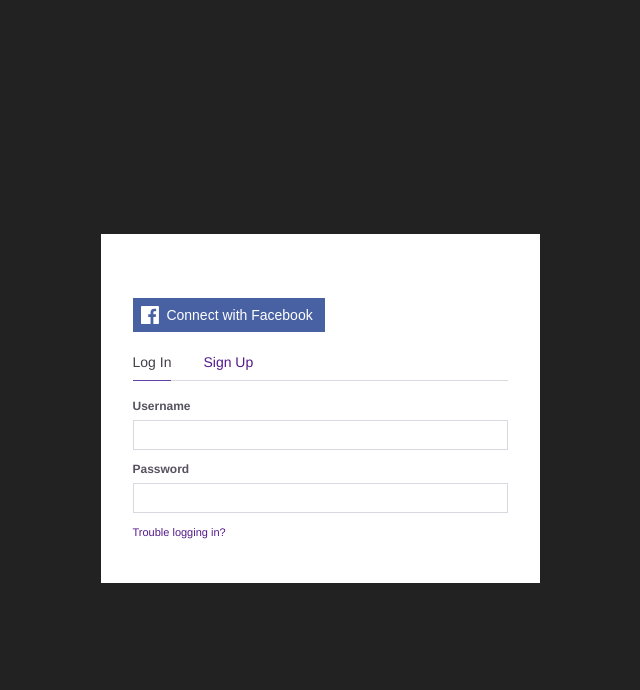
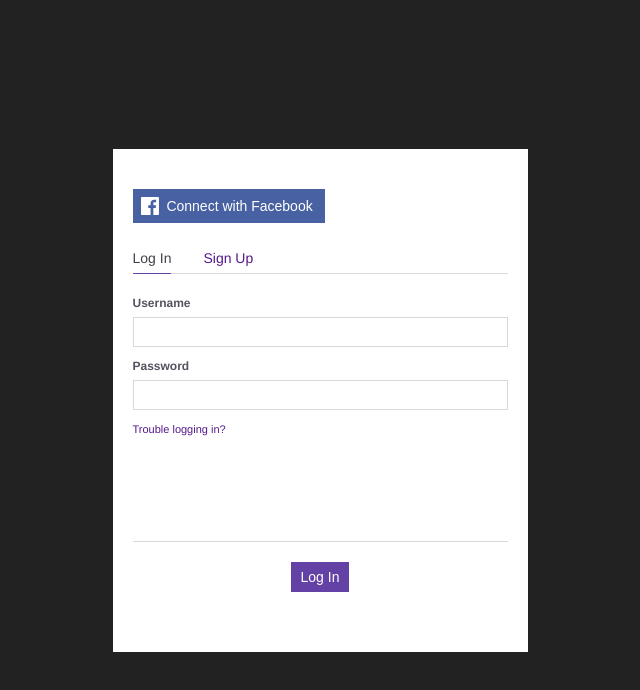
Before and after one commit to dagolinuxoid/twitchSignUp, a plain HTML site: page index.html in a window 1280 px wide. Shown: the whole page, without its empty margins (320-960 px from the left). Drawn offline with Linux system fonts and the light colour scheme.

Commit message:
buttons section and some tunning

```diff
--- a/index.html
+++ b/index.html
@@ -38,6 +38,12 @@
           <a href="" target="_blank">Trouble logging in?</a>
         </div>
        </div>
+       <div id="recaptcha" class="field item"></div>
+       <div class="buttons">
+         <button type="submit" class="button primary">
+           <span>Log In</span>
+         </button>
+       </div>
      </form>
    </div>
  </div>
--- a/style.css
+++ b/style.css
@@ -11,16 +11,17 @@ body {
   display: flex;
   justify-content: center;
   align-items: center;
+  margin: 0;
 }
 
 .passport {
   background-color: #fff;
-  padding: 4rem 2rem 2rem;
+  padding: 40px 20px 20px;
   font: 12px Helvetica, Arial, sans-serif;
   line-height: 1.5;
 }
 
-.passport__item {
+.item {
   position: relative;
   margin: 0 0 20px;
 }
@@ -52,7 +53,7 @@ body {
 .tabs {
   display: flex;
   align-items: flex-end;
-  margin-bottom: 1rem;
+  margin: 12px 0 10px;
   box-shadow: inset 0 -1px 0 #dad8de;
   padding: 0;
 }
@@ -72,7 +73,7 @@ body {
 .tabs > li > a {
   cursor: pointer;
   display: inline-block;
-  padding: .5rem 0;
+  padding: 5px 0;
   font-size: 14px;
 }
 
@@ -116,3 +117,20 @@ input.text {
 .sub > a {
   font-size: 11px;
 }
+
+#recaptcha {
+  margin: 15px auto 10px;
+  width: 304px;
+  height: 78px;
+}
+
+.buttons {
+  padding: 20px 0;
+  border-top: 1px solid #dad8de;
+  display: flex;
+  justify-content: center;
+}
+
+.primary {
+  padding: 0 10px;
+}
```
